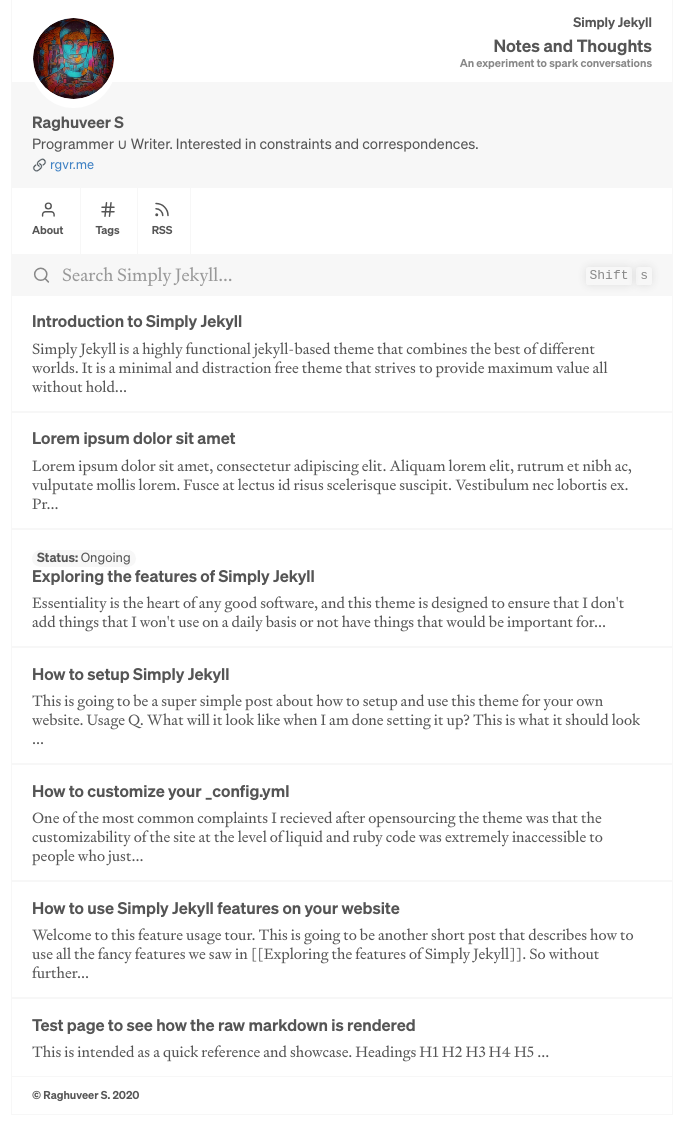
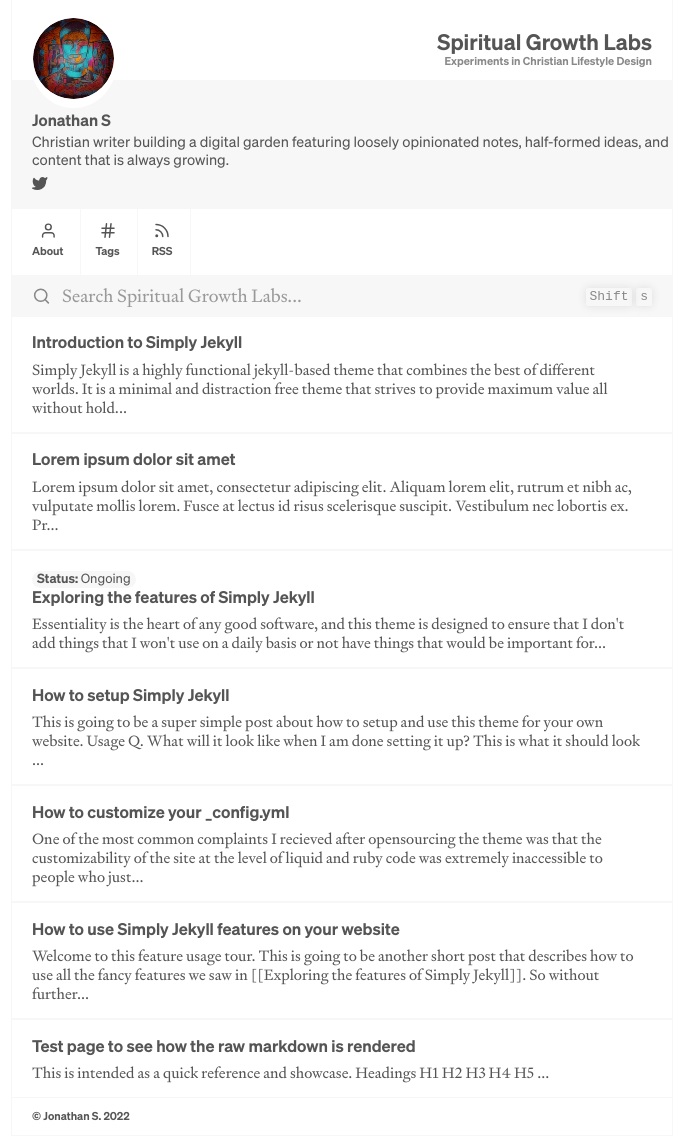
Before and after one commit to jsantiago611/digital-garden, a Jekyll site: the page built from index.md, in a window 1280 px wide. Shown: the whole page, without its empty margins (298-997 px from the left). Built offline with Jekyll 4.4.1, drawn with Linux system fonts in a browser that asks for light colours; before the commit the page ends 1115 px from its top, so only the background shows below that.

Commit message:
config heading

```diff
--- a/_config.yml
+++ b/_config.yml
@@ -20,7 +20,7 @@
 
 
 baseurl: "/" # the subpath of your site, e.g. /blog
-url: "https://simply-jekyll.netlify.app/" # the base hostname & protocol for your site, e.g. http://example.com
+url: "https://jonathansantiago.netlify.app/" # the base hostname & protocol for your site, e.g. http://example.com
 
 #######################################################################
 # Settings related to the Header and your About page go here,such as
@@ -28,13 +28,13 @@ url: "https://simply-jekyll.netlify.app/" # the base hostname & protocol for you
 # your social media links etc
 #######################################################################
 
-heading: Simply Jekyll
+heading: Spiritual Growth Labs
 subheading: # subheading won't work without a tagline,
           # tagline is mandatory if you want the
           # suheading to appear. The reason is
           # having a heading and a subheading looks
           # ridiculous.
-  enabled: true
+  enabled: false
   name: Notes and Thoughts
 tagline: # subheading won't work without a tagline,
          # tagline is mandatory if you want the
@@ -45,31 +45,31 @@ tagline: # subheading won't work without a tagline,
          # the subheading to support the main heading
          # which in this case is 'Knowledge Continuum'
   enabled: true
-  name: An experiment to spark conversations
+  name: Experiments in Christian Lifestyle Design
 copyright:
-  year: 2020
-  msg: Raghuveer S # This is a mandatory attribute for copyright to be displayed
+  year: 2022
+  msg: Jonathan S # This is a mandatory attribute for copyright to be displayed
 
 user:
   display: true # setting it to false will remove the header image and bio
                 # Note that user settings come wholesale, it does not have the
                 # granular enabling or disabling as with the 'preferences'
                 # or the site-wide settings.
-  name: Raghuveer S
-  bio: Programmer ∪ Writer. Interested in constraints and correspondences.
-  email: raghu-veer@outlook.com
+  name: Jonathan S
+  bio: Christian writer building a digital garden featuring loosely opinionated notes, half-formed ideas, and content that is always growing.
+  email: santiagowriter@gmail.com
   photo: /assets/img/profile.png
-  alt_link: rgvr.me
+  alt_link:
   social: # just leave the field blank or type in null, if you don't have a
           # particular social media account and it won't appear
-    enabled: false  # turn this to true
-    twitter: rgvrme
-    github: rgvr
-    youtube: rgvr
-    linkedin: rgvr
-    twitch: null
-    facebook: null
-    instagram: null
+    enabled: true  # turn this to true
+    twitter: https://twitter.com/jderekjames
+    github:
+    youtube:
+    linkedin:
+    twitch:
+    facebook:
+    instagram:
 
 
 
@@ -131,7 +131,7 @@ plugins:
 disqus:
     # Leave shortname blank to disable comments site-wide.
     # Disable comments for any post by adding `comments: false` to that post's YAML Front Matter.
-    shortname: rgvr
+    shortname: jonathansantiago
 
 markdown: kramdown
 
```
